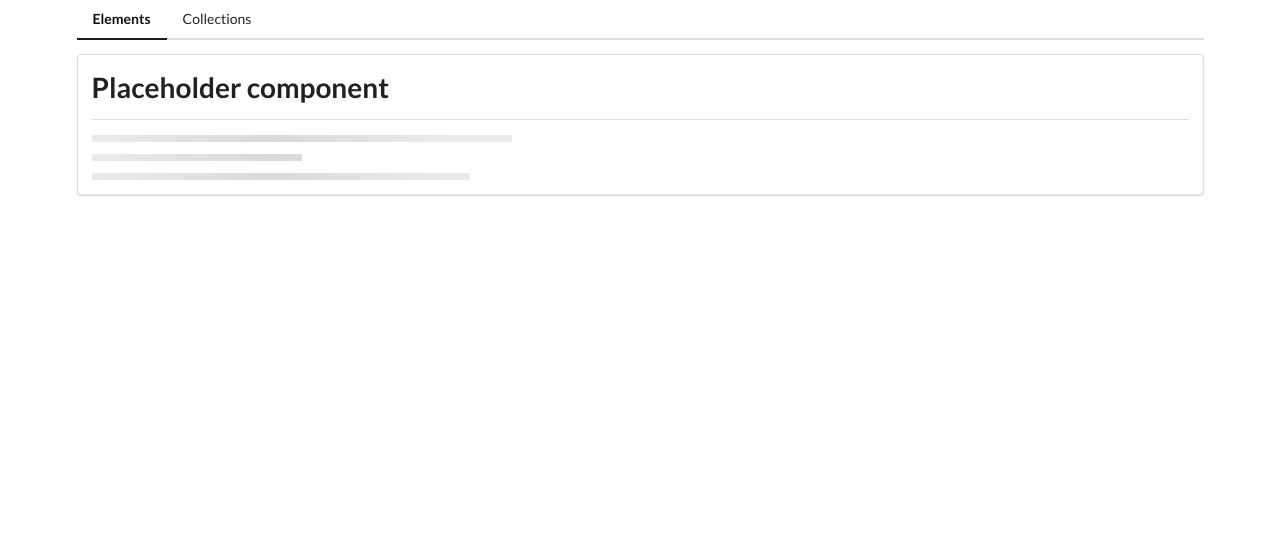
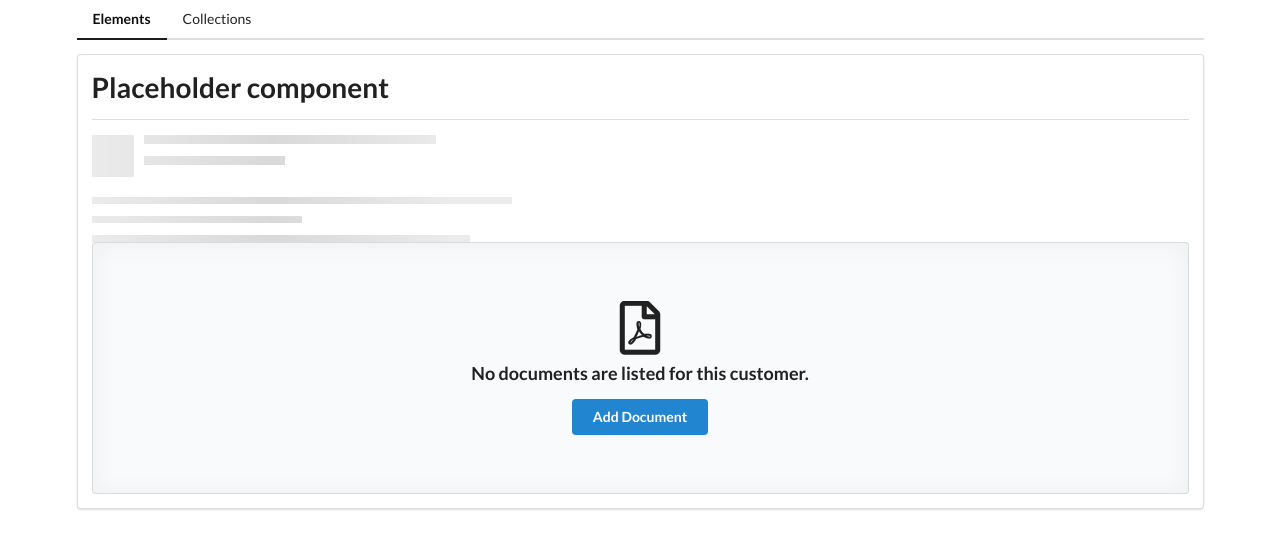
Before and after one commit to 3gzon/bootcamp-ng, an Angular app: page /elements in a window 1280 px wide. Shown: the top 548 px of the page. Built offline with nearby package versions, Linux system fonts and the light colour scheme.

Commit message:
feat: using ng content selector like tag or class or attribute to show the content

```diff
--- a/src/app/collections/collections-home/collections-home.component.html
+++ b/src/app/collections/collections-home/collections-home.component.html
@@ -1,5 +1,4 @@
 <app-divider>
     Collections component
-
 </app-divider>
 <p>collections-home works!</p>
--- a/src/app/elements/elements-home/elements-home.component.html
+++ b/src/app/elements/elements-home/elements-home.component.html
@@ -2,4 +2,13 @@
     Placeholder component
 </app-divider>
 
-<app-placeholder [header]="false"></app-placeholder>
+<app-placeholder></app-placeholder>
+
+<app-segment>
+    <header>
+
+        <i class="pdf file outline icon"></i>
+        No documents are listed for this customer.
+    </header>
+    <div class="ui primary button">Add Document</div>
+</app-segment>
--- a/src/app/elements/elements.module.ts
+++ b/src/app/elements/elements.module.ts
@@ -6,9 +6,10 @@
 import { PlaceholderComponent } from './placeholder/placeholder.component';
 import { TimesDirective } from './times.directive';
 import { SharedModule } from '../shared/shared.module';
+import { SegmentComponent } from './segment/segment.component';
 
 @NgModule({
-  declarations: [ElementsHomeComponent, PlaceholderComponent, TimesDirective],
+  declarations: [ElementsHomeComponent, PlaceholderComponent, TimesDirective, SegmentComponent],
   imports: [CommonModule, ElementsRoutingModule, SharedModule],
   exports: [ElementsHomeComponent],
 })
--- /dev/null
+++ b/src/app/elements/segment/segment.component.html
@@ -0,0 +1,6 @@
+<div class="ui placeholder segment">
+    <div class="ui icon header">
+        <ng-content select="header"></ng-content>
+    </div>
+    <ng-content></ng-content>
+</div>
```
Also changed, not shown: src/app/elements/segment/segment.component.ts (added, +10 -0 lines), src/app/elements/segment/segment.component.css (added), 1 other file (tests, documents, lock files or other folders).
